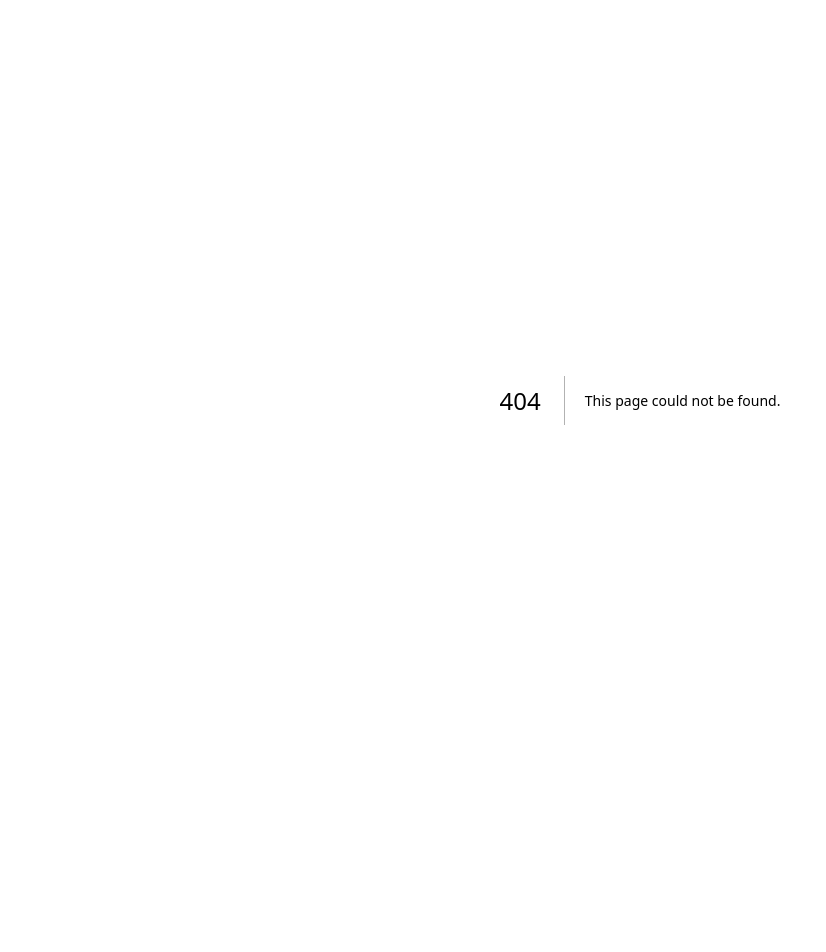
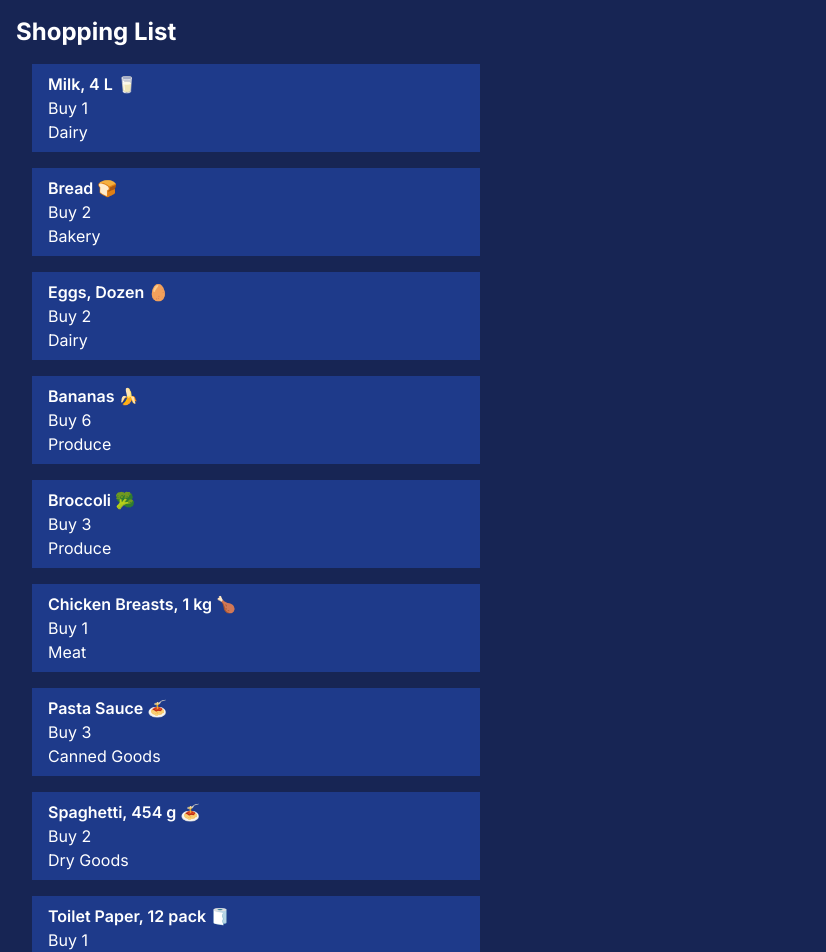
Before and after one commit to saffeeraza/cprg306-assignments, a Next.js app: page /week3 in a window 1280 px wide. Before the commit this address had no page. Shown: the top 952 px of the page, without its empty margins (0-826 px from the left). Before the commit the page ends 800 px from the top, so only its background shows below. Built offline with nearby package versions, Linux system fonts and the light colour scheme.

Commit message:
week3 assignment

```diff
--- a/app/page.js
+++ b/app/page.js
@@ -10,6 +10,10 @@ export default function Home() {
       <h1>CPRG 306: Web Development 2 - Assignments</h1>
       <StudentInfo />
       <Link href="/week2">Week 2</Link>
+    <ul>
+      <li> <Link href="/week3"> Week 3</Link>
+      </li>
+    </ul>
     </div>
 
         <p className="fixed left-0 top-0 flex w-full justify-center border-b border-gray-300 bg-gradient-to-b from-zinc-200 pb-6 pt-8 backdrop-blur-2xl dark:border-neutral-800 dark:bg-zinc-800/30 dark:from-inherit lg:static lg:w-auto  lg:rounded-xl lg:border lg:bg-gray-200 lg:p-4 lg:dark:bg-zinc-800/30">
--- /dev/null
+++ b/app/week3/item-list.js
@@ -0,0 +1,85 @@
+import Item from './item';
+
+function ItemList() {
+    const item1 = {
+        name: "Milk, 4 L 🥛",
+        quantity: 1,
+        category: "Dairy",
+      };
+
+      const item2 = {
+        name: "Bread 🍞",
+        quantity: 2,
+        category: "Bakery",
+      };
+
+      const item3 = {
+        name: "Eggs, Dozen 🥚",
+        quantity: 2,
+        category: "Dairy",
+      };
+
+      const item4 = {
+        name: "Bananas 🍌",
+        quantity: 6,
+        category: "Produce",
+      };
+
+      const item5 = {
+        name: "Broccoli 🥦",
+        quantity: 3,
+        category: "Produce",
+      };
+
+      const item6 = {
+        name: "Chicken Breasts, 1 kg 🍗",
+        quantity: 1,
+        category: "Meat",
+      };
+
+      const item7 = {
+        name: "Pasta Sauce 🍝",
+        quantity: 3,
+        category: "Canned Goods",
+      };
+
+      const item8 = {
+        name: "Spaghetti, 454 g 🍝",
+        quantity: 2,
+        category: "Dry Goods",
+      };
+
+      const item9 = {
+        name: "Toilet Paper, 12 pack 🧻",
+        quantity: 1,
+        category: "Household",
+      };
+
+      const item10 = {
+        name: "Paper Towels, 6 pack",
+        quantity: 1,
+        category: "Household",
+      };
+
+      const item11 = {
+        name: "Dish Soap 🍽️",
+        quantity: 1,
+        category: "Household",
+      };
+
+      const item12 = {
+        name: "Hand Soap 🧼",
+        quantity: 4,
+        category: "Household",
+      };
+      const items = [item1, item2, item3, item4, item5, item6, item7, item8, item9, item10, item11, item12];
+  return (
+    <p>
+      {items.map((item, index) => (
+          <Item key={index} name={item.name} quantity={item.quantity} category={item.category} />
+        ))}
+    </p>
+  );
+}
+
+export default ItemList;
--- /dev/null
+++ b/app/week3/item.js
@@ -0,0 +1,13 @@
+function Item({ name, quantity, category }) {
+    return (
+      <ul>
+        <li className="p-4 m-4 bg-blue-900 py-2 max-w-md">
+        <p className="text-white font-semibold">{name}</p>
+        <p className="text-white">Buy {quantity}</p>
+        <p className="text-white">{category}</p>
+      </li>
+      </ul>
+    );
+  }
+
+  export default Item;
--- /dev/null
+++ b/app/week3/page.js
@@ -0,0 +1,12 @@
+import ItemList from './item-list';
+
+function Page() {
+  return (
+    <main className="p-4 bg-blue-950">
+      <h1 className="text-2xl font-bold mb-4 text-white">Shopping List</h1>
+      <ItemList />
+    </main>
+  );
+}
+
+export default Page;
```
